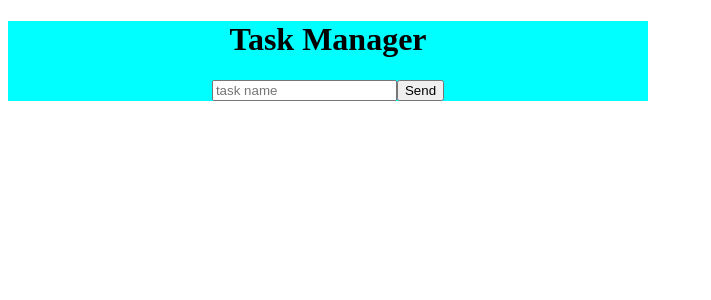
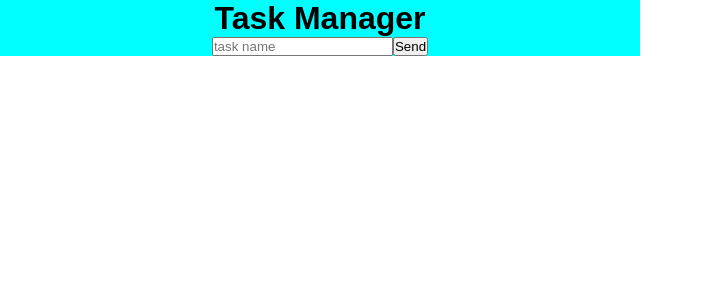
Before and after one commit to Pdhenrique/improveJS, a React (Vite) app in the folder React/: page / in a window 1280 px wide. Shown: the top 300 px of the page, without its empty margins (0-711 px from the left). Built offline with nearby package versions, Linux system fonts and the light colour scheme.

Commit message:
style: add global css

```diff
--- a/React/src/index.css
+++ b/React/src/index.css
@@ -0,0 +1,88 @@
+/* Reset CSS */
+
+/* Box sizing border-box globally */
+*,
+*::before,
+*::after {
+  box-sizing: border-box;
+  margin: 0;
+  padding: 0;
+}
+
+/* Remove default list styles */
+ul, ol {
+  list-style: none;
+}
+
+/* Remove default margin and padding on body */
+body {
+  margin: 0;
+  padding: 0;
+  font-family: Arial, sans-serif;
+}
+
+/* Remove default margin on headings */
+h1, h2, h3, h4, h5, h6 {
+  margin: 0;
+}
+
+/* Standardize link appearance */
+a {
+  text-decoration: none;
+  color: inherit;
+}
+/* Reset CSS */
+
+/* Box sizing border-box globally */
+*,
+*::before,
+*::after {
+  box-sizing: border-box;
+  margin: 0;
+  padding: 0;
+}
+
+/* Remove default list styles */
+ul, ol {
+  list-style: none;
+}
+
+/* Remove default margin and padding on body */
+body {
+  margin: 0;
+  padding: 0;
+  font-family: Arial, sans-serif;
+}
+
+/* Remove default margin on headings */
+h1, h2, h3, h4, h5, h6 {
+  margin: 0;
+}
+
+/* Standardize link appearance */
+a {
+  text-decoration: none;
+  color: inherit;
+}
+
+/* Ensure images don't have extra spacing */
+img {
+  display: block;
+  max-width: 100%;
+  height: auto;
+}
+
+/* Optionally add more resets as needed */
+
+/* End of Reset CSS */
+
+/* Ensure images don't have extra spacing */
+img {
+  display: block;
+  max-width: 100%;
+  height: auto;
+}
+
+/* Optionally add more resets as needed */
+
+/* End of Reset CSS */
```
